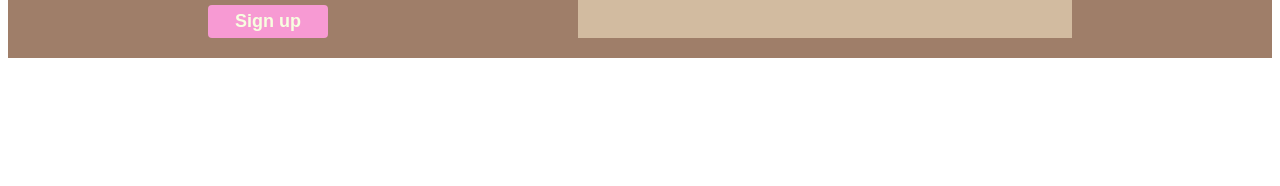
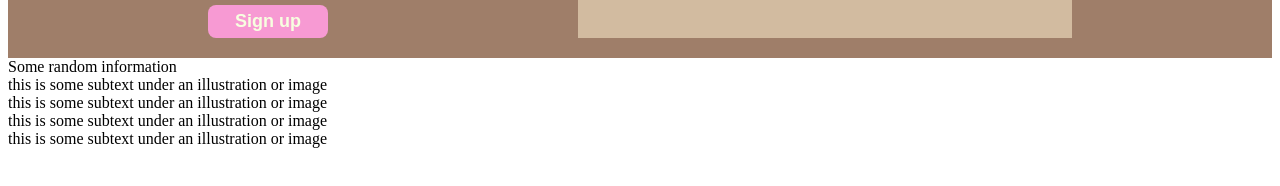
Before and after one commit to BackEndBaritone/landing-page, a plain HTML site: page index.html in a window 1280 px wide. Shown: the part 320-506 px from the top of the page. Drawn offline with Linux system fonts and the light colour scheme.

Commit message:
Add placeholder html for section two

```diff
--- a/index.html
+++ b/index.html
@@ -27,4 +27,30 @@
         <div class="image-one">This is a placeholder for an image</div>
     </div>
   </div>
+
+  <div class="section-two"></div>
+    <div class="header">Some random information</div>
+    <div class="content-two">
+        <div class="card-two">
+            <div class="img-two"></div>
+            <div>this is some subtext under an illustration or image</div>
+        </div>
+
+        <div class="card-two">
+            <div class="img-two"></div>
+            <div>this is some subtext under an illustration or image</div>
+        </div>
+
+        <div class="card-two">
+            <div class="img-two"></div>
+            <div>this is some subtext under an illustration or image</div>
+        </div>
+
+        <div class="card-two">
+            <div class="img-two"></div>
+            <div>this is some subtext under an illustration or image</div>
+        </div>
+
+    </div>
+
 </body>
--- a/style.css
+++ b/style.css
@@ -12,7 +12,7 @@ ul {
 }
 
 a {
-    font-size: 18px;;
+    font-size: 18px;
 }
 
 /* CSS for section one */
@@ -25,7 +25,7 @@ a {
     gap: 80px;
 }
 
-.header {
+nav .header {
     font-family: "roboto", serif;
     align-items: center;
     font-size: 18px;
@@ -76,7 +76,7 @@ button {
     font-size: 18px;
     width: 120px;
     border: none;
-    border-radius: 4px;
+    border-radius: 8px;
     font-weight: 900;
     padding: 6px 10px;
 }
```
